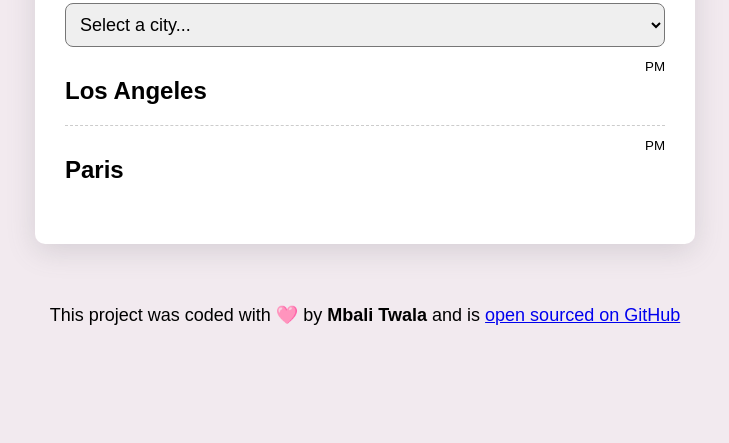
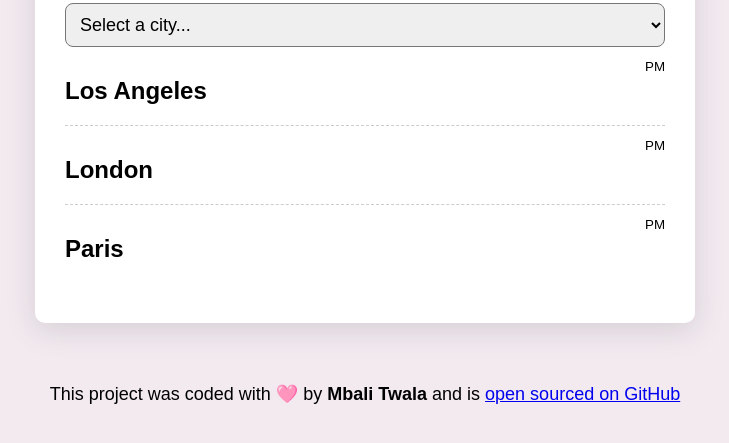
Before and after one commit to rosetwala45-oss/world-clock-app, a plain HTML site: page index.html in a window 1280 px wide. Shown: the part 177-620 px from the top of the page, without its empty margins (275-1004 px from the left). Drawn offline with nearby package versions, Linux system fonts and the light colour scheme.

Commit message:
Added extra city div

```diff
--- a/index.html
+++ b/index.html
@@ -32,6 +32,13 @@
             </div>
             <div class="time"><small>PM</small></div>
           </div>
+          <div class="city" id="london">
+            <div>
+              <h2>London</h2>
+              <div class="date"></div>
+            </div>
+            <div class="time"><small>PM</small></div>
+          </div>
           <div class="city" id="paris">
             <div>
               <h2>Paris</h2>
```
